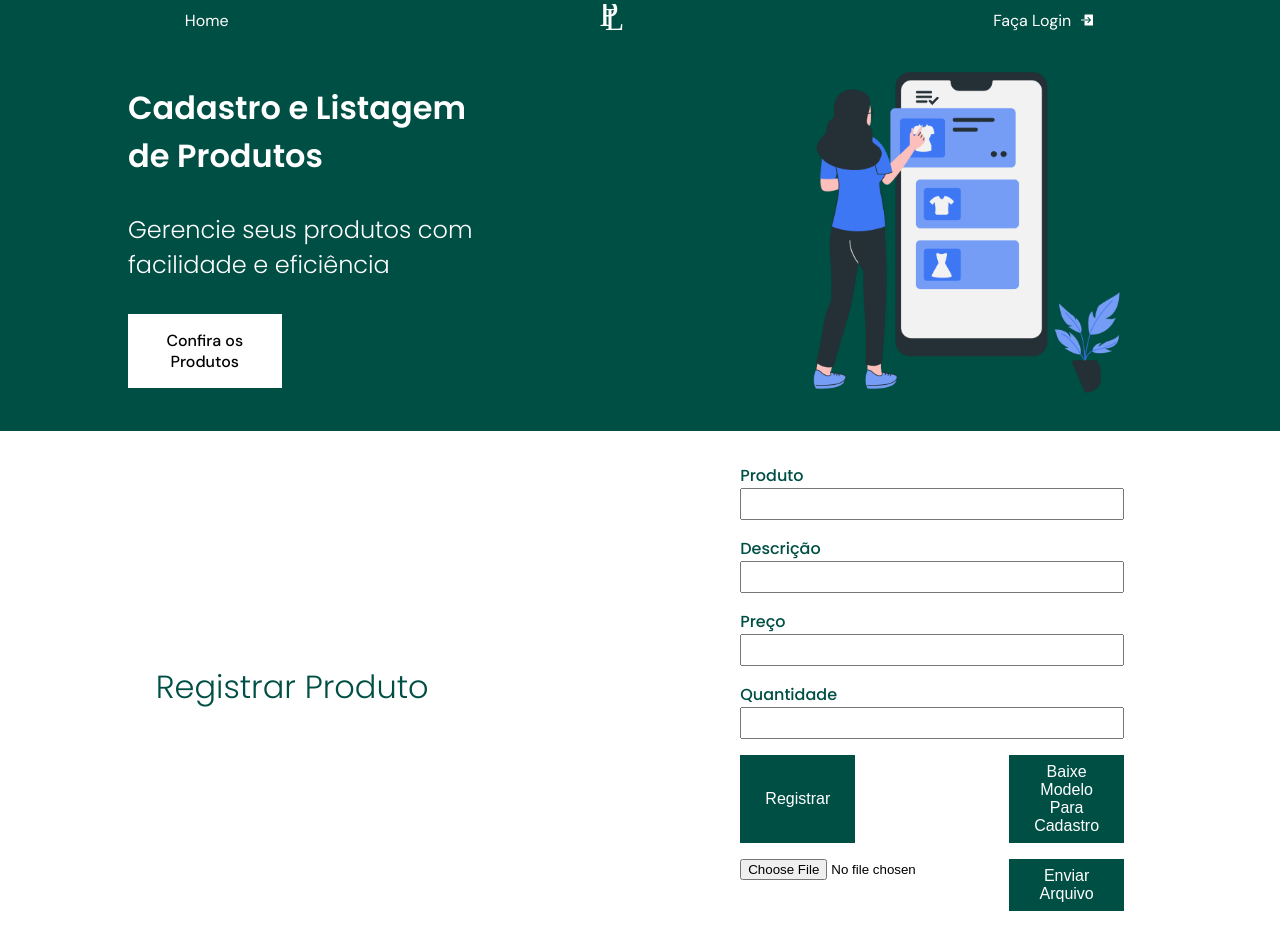
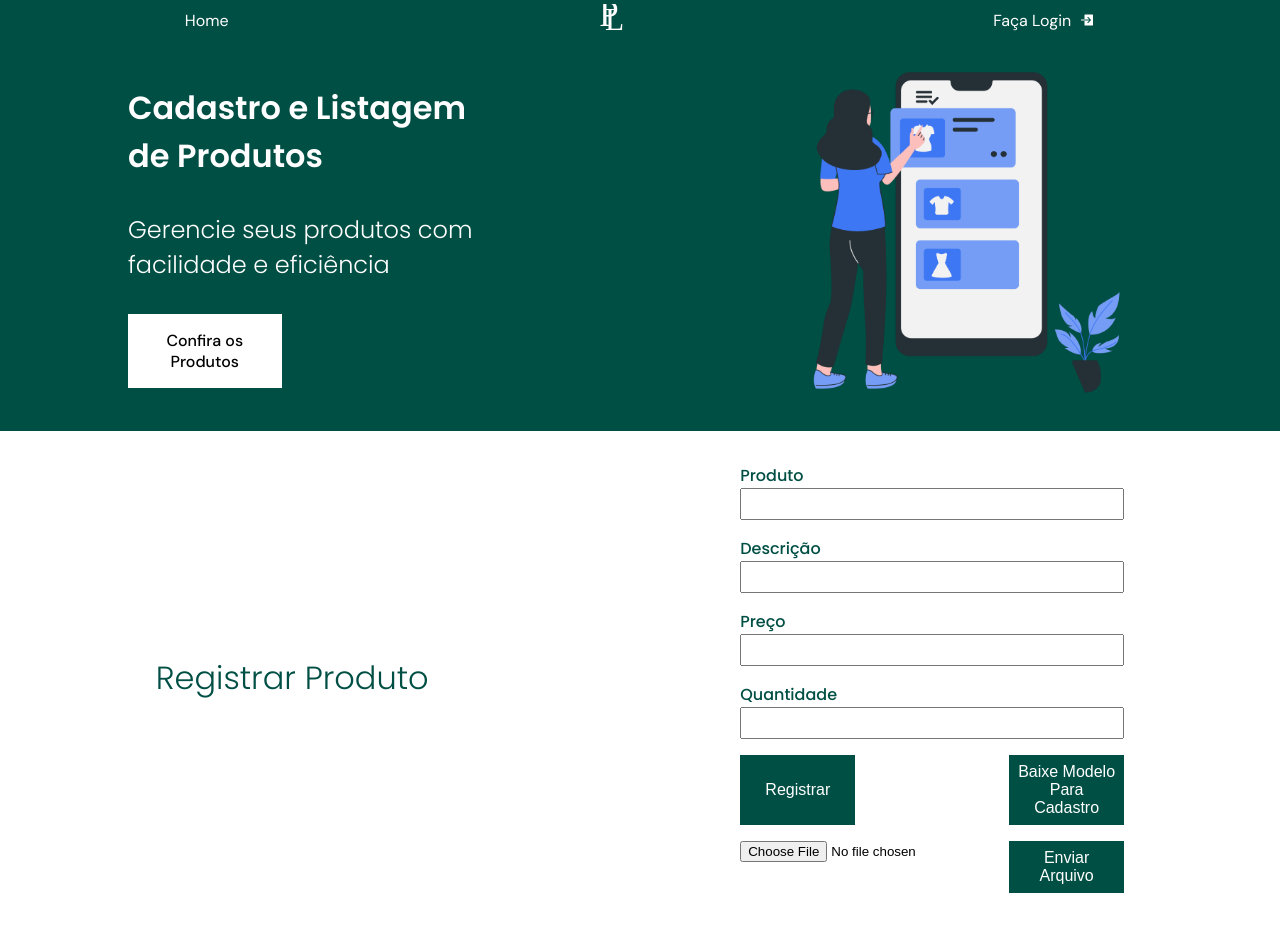
Before and after one commit to Vikcarvalhos/ProdList, a React (Vite) app: page / in a window 1280 px wide. Shown: the top 934 px of the page. Built offline with nearby package versions, Linux system fonts and the light colour scheme; no server answers.

Commit message:
style: product registration button changed

```diff
--- a/src/css/style.css
+++ b/src/css/style.css
@@ -98,7 +98,7 @@
                 width: 30%;
                 background-color: var(--page-color-1);
                 color: white;
-                padding: 0.5rem 1rem;
+                padding: 0.5rem;
                 border: none;
                 font-size: 1rem;
                 font-weight: 500;
@@ -113,7 +113,7 @@
                 width: 30%;
                 background-color: var(--page-color-1);
                 color: white;
-                padding: 0.5rem 1rem;
+                padding: 0.5rem;
                 border: none;
                 font-size: 1rem;
                 font-weight: 500;
```
